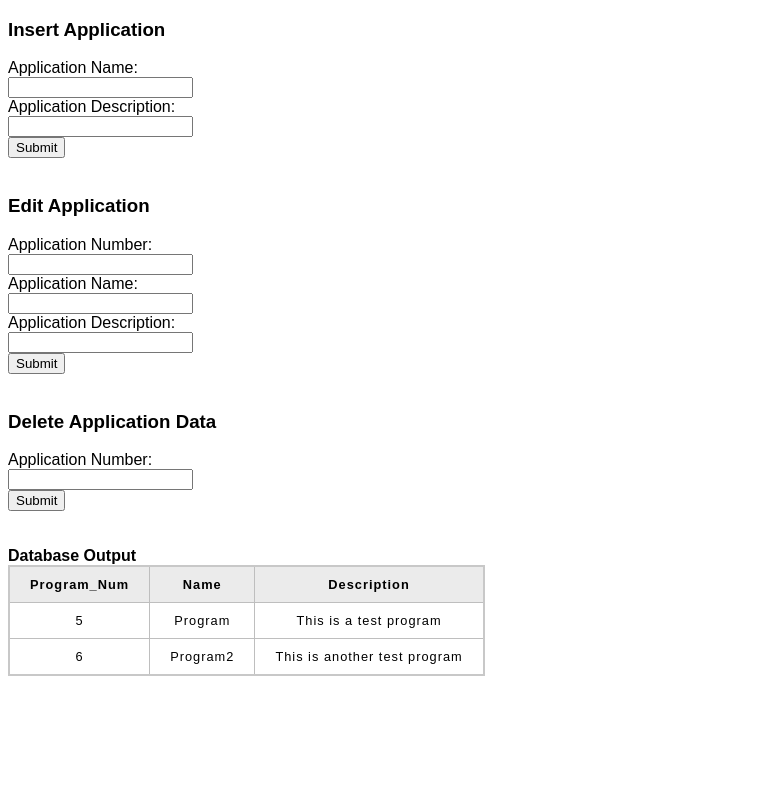
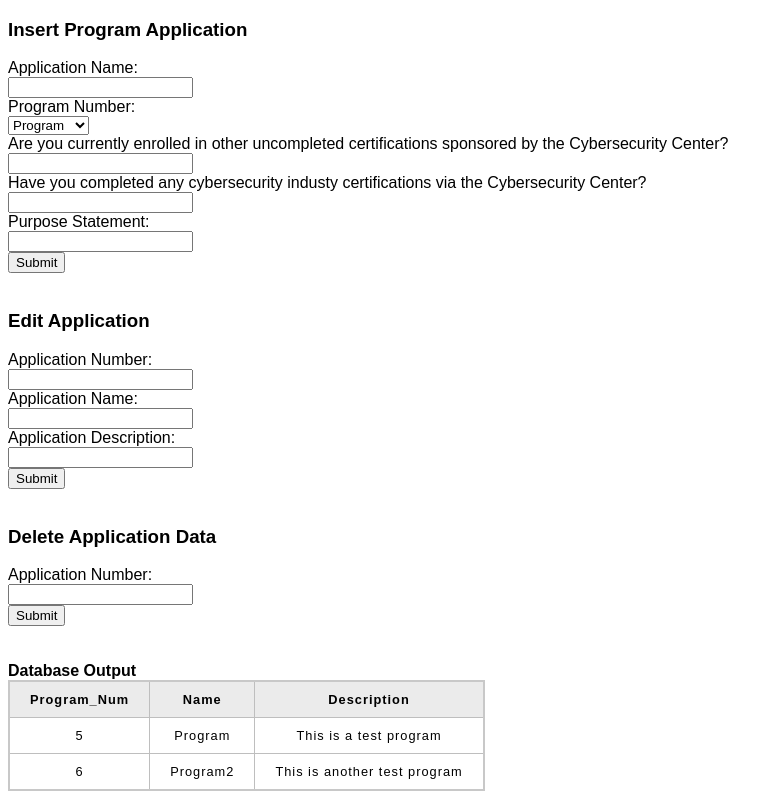
Before and after one commit to nick-thewin/CSCE310_Project, a PHP site: page /app_info_manager.php in a window 1280 px wide. Shown: the part 46-845 px from the top of the page, without its empty margins (0-783 px from the left). Before the commit the page ends 722 px from the top, so only its background shows below. Run offline with PHP 8.4, Linux system fonts and the light colour scheme; data comes from the database, SQL or seed files in the repository.

Commit message:
program app. insert frontend complete

```diff
--- a/app_info_manager.php
+++ b/app_info_manager.php
@@ -2,13 +2,32 @@
   include_once('header.php');
   include_once 'includes/dbh.inc.php';
 ?>
-<h3>Insert Application</h3>
+<h3>Insert Program Application</h3>
   <form action="includes/app_info_manager.inc.php" method="post">
-    <label for="Program_Num">Application Name: </label><br>
-    <input type="text" id="Program_Name" name="Program_Name"><br>
-    <label for="Program_Desc">Application Description: </label><br>
-    <input type="text" id="Program_Desc" name="Program_Desc"><br>
-    <button type="insert_program" name="insert_program">Submit</button>
+    <label for="App_Name">Application Name: </label><br>
+    <input type="text" id="App_Name" name="App_Name"><br>
+    <label for="Program_Num">Program Number: </label><br>
+    <select id="Program_Num" name="Program_Num">
+      <?php
+      $sql = "SELECT * FROM programs";
+      $result = $conn->query($sql);
+      // Generate options for the dropdown based on database data
+      if ($result->num_rows > 0) {
+          while ($row = $result->fetch_assoc()) {
+              echo '<option value="' . $row['Program_Num'] . '">' . $row['Name'] . '</option>';
+          }
+      } else {
+          echo '<option value="">No programs available</option>';
+      }
+      ?>
+    </select><br>
+    <label for="Uncom_Cert">Are you currently enrolled in other uncompleted certifications sponsored by the Cybersecurity Center? </label><br>
+    <input type="text" id="Uncom_Cert" name="Uncom_Cert"><br>
+    <label for="Com_Cert">Have you completed any cybersecurity industy certifications via the Cybersecurity Center? </label><br>
+    <input type="text" id="Com_Cert" name="Com_Cert"><br>
+    <label for="Purpose_Statment">Purpose Statement: </label><br>
+    <input type="text" id="Purpose_Statment" name="Purpose_Statment"><br>
+    <button type="Apply" name="Apply">Submit</button>
   </form>
   <br>
 
```
